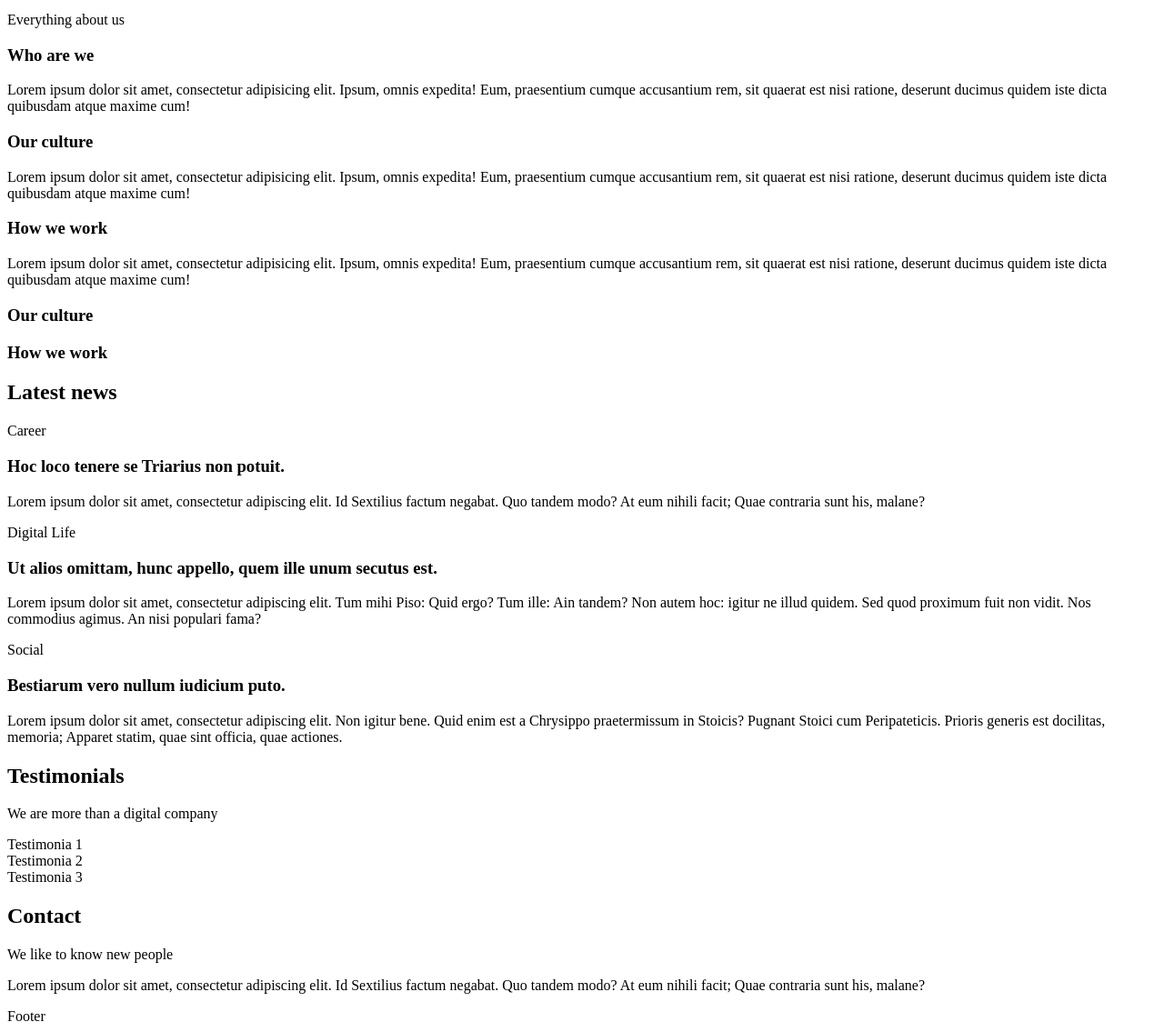
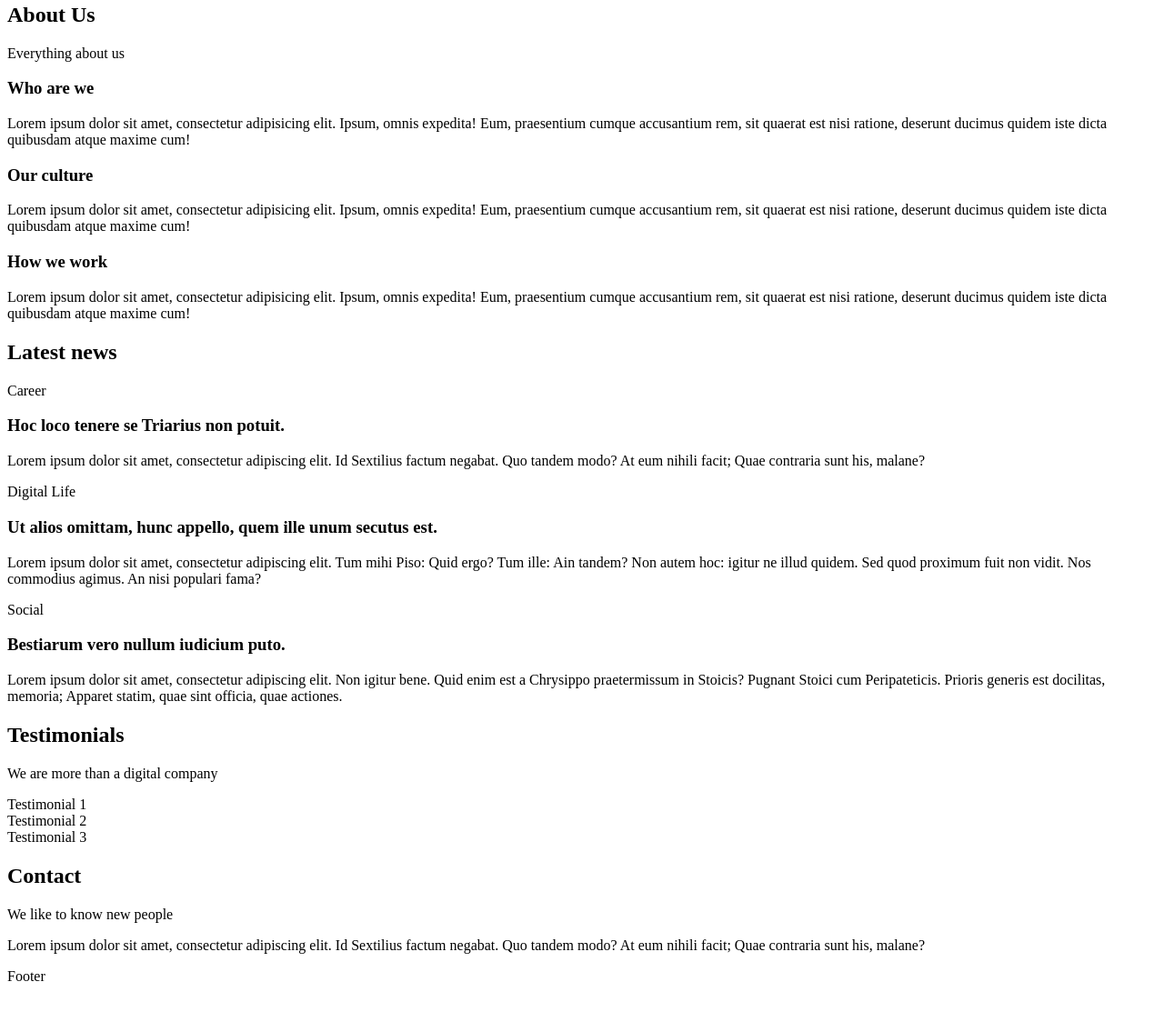
Before and after one commit to dairof7/holbertonschool-web_front_end, a plain HTML site: page 0x00-html_advanced/15-index.html in a window 1280 px wide. Shown: the part 723-1858 px from the top of the page at 91% size. After the commit the page ends 1814 px from the top, so only its background shows below. Drawn offline with Linux system fonts and the light colour scheme.

Commit message:
[update] fixing with divs

```diff
--- a/0x00-html_advanced/15-index.html
+++ b/0x00-html_advanced/15-index.html
@@ -9,23 +9,21 @@
         <link rel="icon" type="image/png" href="./favicon.png">
     </head>
     <body>
+        <div>
             <header>
-            <div>
                 <span>Techium</span>
                 <nav></nav>
+            </header>
         </div>
-        </header>
         <main>
             <h1>Homepage</h1>
-
+        <div>
             <section>
+                <h2>We help you build your brand!</h2>
+            </section>
+            </div>
         <div>
-                    <h2>We help you build your brand!</h2>
-                </div>
-            </section>
-
             <section>
-                <div>
                 <h2>Services</h2>
                 <p>We work with you</p>
                 <h3>Design & Concept</h3>
@@ -34,21 +32,20 @@
                 <h3>UX Design</h3>
                 <h3>Web Development</h3>
                 <h3>Social Media</h3>
+            </section>
             </div>
-            </section>
-
+            <p>We like to know new people</p>
+        <div>
             <section>
-                <div>
                 <h2>Works</h2>
                 <p>Take a look in our portfolio</p>
                 <article><h3>Interior Design</h3></article>
                 <article><h3>Web Development</h3></article>
                 <article><h3>Personal Brand</h3></article>
+            </section>
             </div>
-            </section>
-
+        <div>
             <section>
-                <div>
                 <h2>About Us</h2>
                 <p>Everything about us</p>
                 <h3>Who are we</h3>
@@ -57,13 +54,10 @@
                 <p>Lorem ipsum dolor sit amet, consectetur adipisicing elit. Ipsum, omnis expedita! Eum, praesentium cumque accusantium rem, sit quaerat est nisi ratione, deserunt ducimus quidem iste dicta quibusdam atque maxime cum!</p>
                 <h3>How we work</h3>
                 <p>Lorem ipsum dolor sit amet, consectetur adipisicing elit. Ipsum, omnis expedita! Eum, praesentium cumque accusantium rem, sit quaerat est nisi ratione, deserunt ducimus quidem iste dicta quibusdam atque maxime cum!</p>
-                    <h3>Our culture</h3>
-                    <h3>How we work</h3>
+            </section>
             </div>
-            </section>
-
+        <div>
             <section>
-                <div>
                 <h2>Latest news</h2>
                 <article>
                     <p>Career</p>
@@ -80,26 +74,26 @@
                     <h3>Bestiarum vero nullum iudicium puto.</h3>
                     <p>Lorem ipsum dolor sit amet, consectetur adipiscing elit. Non igitur bene. Quid enim est a Chrysippo praetermissum in Stoicis? Pugnant Stoici cum Peripateticis. Prioris generis est docilitas, memoria; Apparet statim, quae sint officia, quae actiones.</p>
                 </article>
+            </section>
             </div>
-            </section>
-
+        <div>
             <section>
-                <div>
                 <h2>Testimonials</h2>
                 <p>We are more than a digital company</p>
-                    <article>Testimonia 1</article>
-                    <article>Testimonia 2</article>
-                    <article>Testimonia 3</article>
+                <article>Testimonial 1</article>
+                <article>Testimonial 2</article>
+                <article>Testimonial 3</article>
+            </section>
             </div>
-            </section>
-
+        <div>
             <section>
-                <div>
                 <h2>Contact</h2>
                 <p>We like to know new people</p>
                 <p>Lorem ipsum dolor sit amet, consectetur adipiscing elit. Id Sextilius factum negabat. Quo tandem modo? At eum nihili facit; Quae contraria sunt his, malane?</p>
+
+            </section>
             </div>
-            </section>
+
         </main>
         <footer>
             Footer
```
Lines whose indentation alone changed are shown as unchanged.
